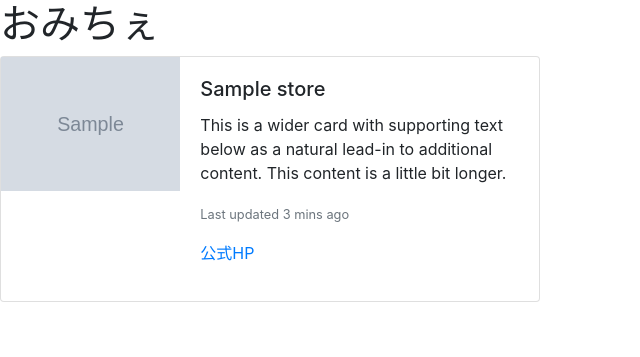
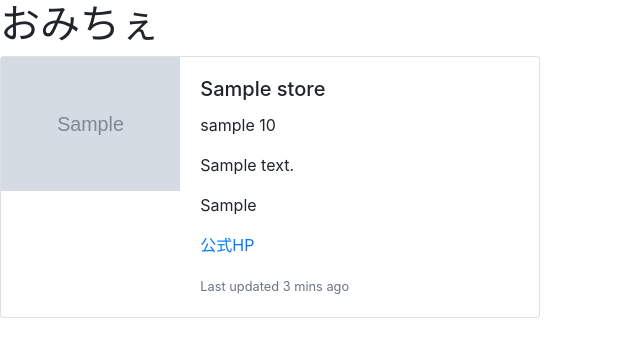
Before and after one commit to xinkent/mappi, a Django app: page /mappi_app/list/ in a window 1280 px wide. Shown: the top 357 px of the page, without its empty margins (0-640 px from the left). Run offline with Django 3.2, Linux system fonts and the light colour scheme; tables that the repository leaves empty hold one stand-in row (values such as "Sample post"); grey boxes marked "Sample" are stand-in pictures; some libraries are stand-ins or nearby versions.

Commit message:
add score

```diff
--- a/mappi_app/models.py
+++ b/mappi_app/models.py
@@ -20,7 +20,7 @@ class Review(models.Model):
     review_sentence = models.CharField(max_length=140)
     review_score = models.IntegerField(validators=[MinValueValidator(1),MaxValueValidator(5)])
     user = models.ForeignKey(User, on_delete=models.CASCADE)
-    store = models.ForeignKey(Store, on_delete=models.CASCADE)
+    store = models.ForeignKey(Store, on_delete=models.CASCADE,related_name='review')
 
     def __str__(self):
         return str(self.id)
--- a/mappi_app/templates/mappi_app/list.html
+++ b/mappi_app/templates/mappi_app/list.html
@@ -27,10 +27,13 @@
               <div class="col-md-8">
                 <div class="card-body">
                   <h5 class="card-title">{{item.store_name}}</h5>
-                  <p class="card-text">This is a wider card with supporting text below as a natural lead-in to additional content. This content is a little bit longer.</p>
+                  {% for review in item.review.all %}
+                    <p class="card-text">{{review.user.user_name}} {{review.review_score}}</p>
+                    <p class="card-text">{{review.review_sentence}}</p>
+                  {% endfor %}
+                  <p class="card-text">{{item.store_adress}}</p>
+                  <p class="card-text"><a href={{item.store_link}} class="card-link">公式HP</a></p>
                   <p class="card-text"><small class="text-muted">Last updated 3 mins ago</small></p>
-                  <p class="card-text"><a href={{item.store_link}} class="card-link">公式HP</a></p>
-                  <p class="card-text">{{item.adress}}</p>
                 </div>
               </div>
             </div>
```
Also changed, not shown: mappi_app/migrations/0008_auto_20201227_2317.py (added).
